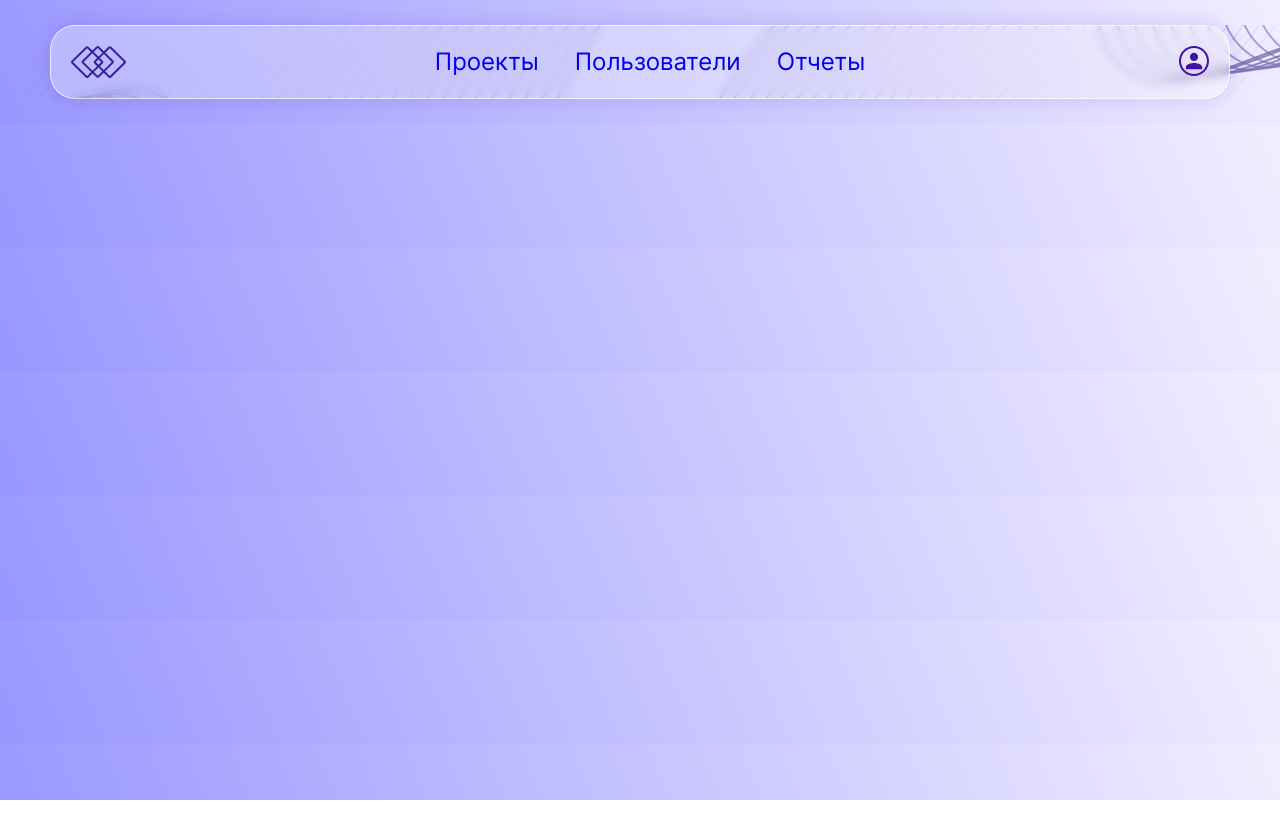
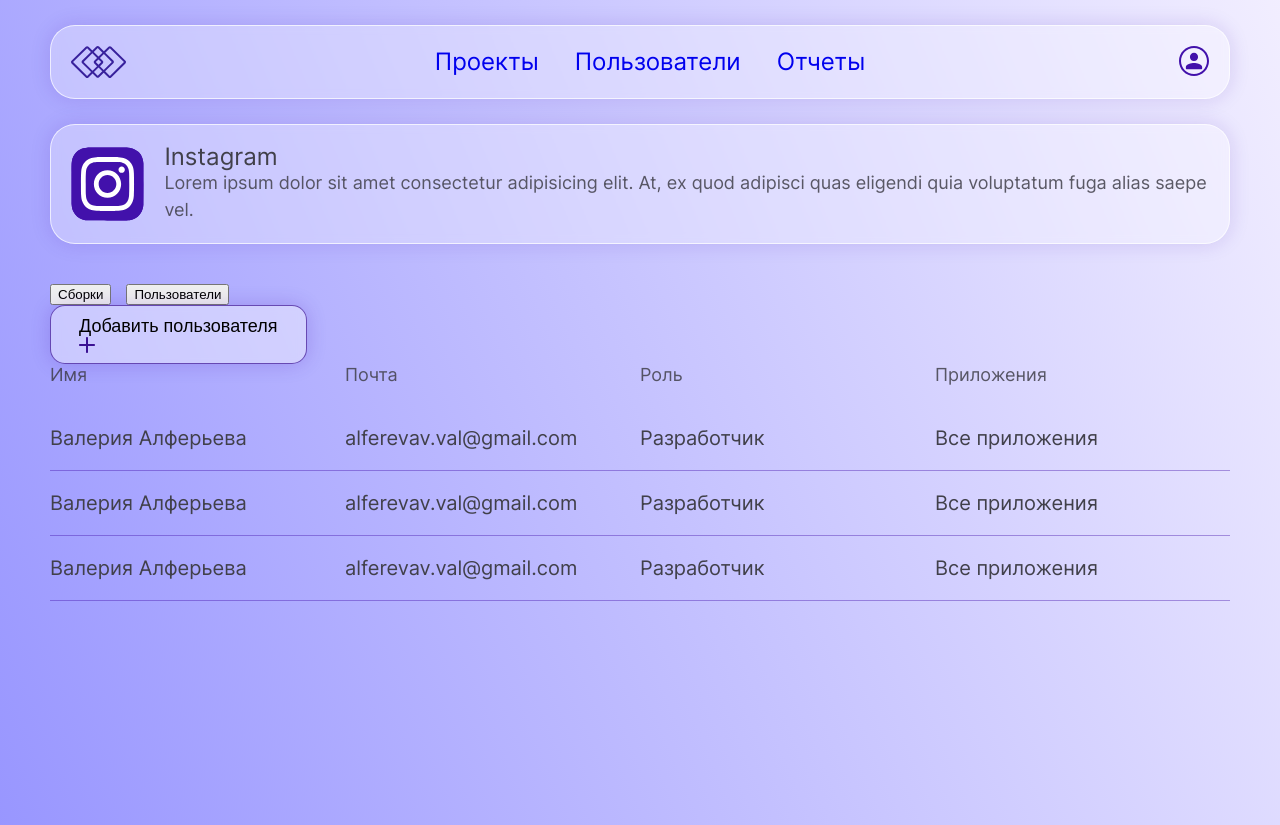
Before and after one commit to rOman4ike/gpo_app, a Vue app: page /projects/1 in a window 1280 px wide. Before the commit the page ends 800 px from the top, so only its background shows below. Built offline with nearby package versions, Linux system fonts and the light colour scheme.

Commit message:
added rough draft projects styles

```diff
--- a/src/router/index.js
+++ b/src/router/index.js
@@ -4,6 +4,7 @@ import LoginView from "../views/LoginView.vue"
 import SignupView from "../views/SignupView.vue"
 import ForgetView from "../views/ForgetView.vue"
 import ProjectsView from "../views/ProjectsView.vue"
+import ProjectView from "../views/ProjectView.vue"
 import UsersView from "../views/UsersView.vue"
 import ReportsView from "../views/ReportsView.vue"
 
@@ -19,6 +20,7 @@ const routes = [
   { path: "/signup", name: "signup", component: SignupView },
   { path: "/forget", name: "forget", component: ForgetView },
   { path: "/projects", name: "projects", component: ProjectsView },
+  { path: "/projects/:id", name: "project", component: ProjectView },
   { path: "/users", name: "users", component: UsersView },
   { path: "/reports", name: "reports", component: ReportsView },
 
--- a/src/styles/_buttons.sass
+++ b/src/styles/_buttons.sass
@@ -17,3 +17,10 @@
 
     &:hover
       box-shadow: 0px 4px 16px 5px rgba(34, 60, 80, 0.2)
+
+  &.secondary
+    background: rgba(255, 255, 255, 0.4)
+    border: 1px solid rgba(59, 17, 147, 0.7)
+    box-shadow: 0px 0px 20px rgba(66, 17, 171, 0.2)
+    backdrop-filter: blur(5px)
+    border-radius: 15px
--- a/src/styles/base.sass
+++ b/src/styles/base.sass
@@ -1,25 +1,26 @@
 body
   position: relative
   background: linear-gradient(247.13deg, rgba(237, 232, 255, 0.75) 0%, rgba(118, 115, 255, 0.75) 100%)
+  min-height: 100vh
 
-  &::before,
-  &::after
-    content: ""
-    top: 0
-    display: block
-    position: absolute
-    width: 100%
-    height: 100%
+  // &::before,
+  // &::after
+  //   content: ""
+  //   top: 0
+  //   display: block
+  //   position: absolute
+  //   width: 100%
+  //   height: 100%
 
-  &::before
-    background-image: url("@/assets/bg-loup-2.png")
-    background-repeat: no-repeat
-    background-position: right top
+  // &::before
+  //   background-image: url("@/assets/bg-loup-2.png")
+  //   background-repeat: no-repeat
+  //   background-position: right top
 
-  &::after
-    background-image: url("@/assets/bg-loup-1.png")
-    background-repeat: no-repeat
-    background-position: left bottom
+  // &::after
+  //   background-image: url("@/assets/bg-loup-1.png")
+  //   background-repeat: no-repeat
+  //   background-position: left bottom
 
   h1
     color: $main-color
@@ -32,6 +33,20 @@ body
     color: $main-color
     font-family: 'Inter', sans-serif
     font-size: 36px
+    font-weight: 400
+    line-height: 100%
+
+  h3
+    color: $main-color
+    font-family: 'Inter', sans-serif
+    font-size: 36px
+    font-weight: 400
+    line-height: 100%
+
+  h4
+    color: $main-color
+    font-family: 'Inter', sans-serif
+    font-size: 24px
     font-weight: 400
     line-height: 100%
 
--- a/src/styles/other.sass
+++ b/src/styles/other.sass
@@ -58,3 +58,81 @@
     flex-direction: column
     justify-content: center
     align-items: center
+
+.projects-block,
+  .projescts-list
+    display: block
+
+    .project-item
+
+      &:not(:last-child)
+        margin-bottom: 30px
+
+      > a
+        display: flex
+        justify-content: space-between
+
+        .img-block
+          width: 280px
+          height: 180px
+          display: flex
+          align-items: center
+          justify-content: center
+
+          img
+            margin: auto
+
+        .description-block
+          h4
+            color: $text-color
+          p
+            color: $additional-text-color
+
+.project-block
+  .project-info
+    display: flex
+    justify-content: space-between
+
+    .img-block
+      display: flex
+      align-items: center
+      justify-content: center
+      margin-right: 20px
+
+      img
+        margin: auto
+
+    .description-block
+      width: 100%
+
+      h4
+        color: $text-color
+      p
+        color: $additional-text-color
+
+  .table-users
+    width: 100%
+
+    th
+      font-family: 'Inter', sans-serif
+      font-style: normal
+      font-weight: 400
+      font-size: 18px
+      line-height: 22px
+      color: rgba(65, 64, 74, 0.85)
+      width: 25%
+      text-align: left
+      padding-bottom: 20px
+
+    td
+      font-family: 'Inter'
+      font-style: normal
+      font-weight: 400
+      font-size: 20px
+      line-height: 24px
+      color: #41404A
+      padding-top: 20px
+      padding-bottom: 20px
+
+    tr:not(:first-child)
+      border-bottom: 1px solid rgba(66, 17, 171, 0.4)
--- /dev/null
+++ b/src/views/ProjectView.vue
@@ -0,0 +1,100 @@
+<template>
+  <div class="project-block">
+    <div class="project-inner">
+      <div class="card project-info padding-20 margin-bottom-40">
+        <div class="img-block">
+          <img src="@/assets/project-icon-1.svg">
+        </div>
+        <div class="description-block">
+          <h4>Instagram</h4>
+          <p>Lorem ipsum dolor sit amet consectetur adipisicing elit. At, ex quod adipisci quas eligendi quia voluptatum fuga alias saepe vel.</p>
+        </div>
+      </div>
+      <ul class="list">
+        <li class="list-item">
+          <button @click="isBuilds = true, isUsers = false">
+            Сборки
+          </button>
+        </li>
+        <li class="list-item">
+          <button @click="isBuilds = false, isUsers = true">
+            Пользователи
+          </button>
+        </li>
+      </ul>
+      <div v-if="isBuilds">
+        <button class="btn secondary">
+          <span>Добавить проект</span>
+          <img src="@/assets/plus-icon.svg">
+        </button>
+        <ul class="list version-list">
+          <li>
+            <h4>Версии 1.0.0</h4>
+            <table>
+              <tr>
+                <th>Сборка</th>
+                <th>Дата публикации</th>
+                <th>Установки</th>
+                <th>Количество отчетов</th>
+              </tr>
+              <tr class="card">
+                <td>6</td>
+                <td>01.12.2023</td>
+                <td>6</td>
+                <td>4</td>
+              </tr>
+            </table>
+          </li>
+        </ul>
+      </div>
+      <div v-if="isUsers">
+        <button class="btn secondary">
+          <span>Добавить пользователя</span>
+          <img src="@/assets/plus-icon.svg">
+        </button>
+        <table class="table-users">
+          <tr>
+            <th>Имя</th>
+            <th>Почта</th>
+            <th>Роль</th>
+            <th>Приложения</th>
+          </tr>
+          <tr>
+            <td>Валерия Алферьева</td>
+            <td>alferevav.val@gmail.com</td>
+            <td>Разработчик</td>
+            <td>Все приложения</td>
+          </tr>
+          <tr>
+            <td>Валерия Алферьева</td>
+            <td>alferevav.val@gmail.com</td>
+            <td>Разработчик</td>
+            <td>Все приложения</td>
+          </tr>
+          <tr>
+            <td>Валерия Алферьева</td>
+            <td>alferevav.val@gmail.com</td>
+            <td>Разработчик</td>
+            <td>Все приложения</td>
+          </tr>
+        </table>
+      </div>
+
+    </div>
+  </div>
+</template>
+
+<script>
+export default {
+  data() {
+    return {
+      isBuilds: false,
+      isUsers: true,
+    }
+  }
+}
+</script>
+
+<style>
+
+</style>
--- /dev/null
+++ b/src/views/ProjectsView.vue
@@ -0,0 +1,35 @@
+<template>
+  <div class="projects-block">
+    <div class="projects-inner">
+      <button class="btn secondary">
+        <span>Добавить проект</span>
+        <img src="@/assets/plus-icon.svg">
+      </button>
+      <ul class="list projescts-list">
+        <li class="list-item project-item card" v-for="_ in 5">
+          <router-link class="padding-20" to="/projects/1">
+            <div class="img-block card margin-right-20">
+              <div>
+                <img src="@/assets/project-icon-1.svg">
+              </div>
+            </div>
+            <div class="description-block">
+              <h4 class="text-color margin-bottom-10">Instagram</h4>
+              <p>Lorem ipsum dolor sit amet consectetur adipisicing elit. Officiis quaerat suscipit, dolorem sunt natus rem harum. Rem at perferendis voluptatum?</p>
+            </div>
+          </router-link>
+        </li>
+      </ul>
+    </div>
+  </div>
+</template>
+
+<script>
+export default {
+
+}
+</script>
+
+<style>
+
+</style>
```
Also changed, not shown: src/views/Projects.vue (deleted, +0 -13 lines), src/assets/plus-icon.svg (added), src/assets/project-icon-1.svg (added).
